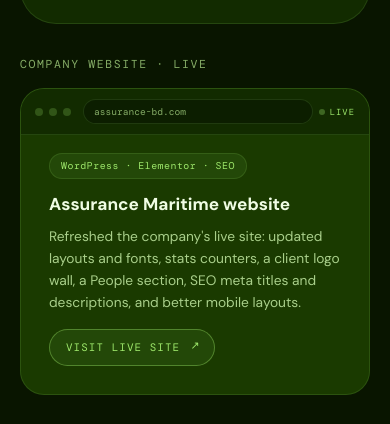
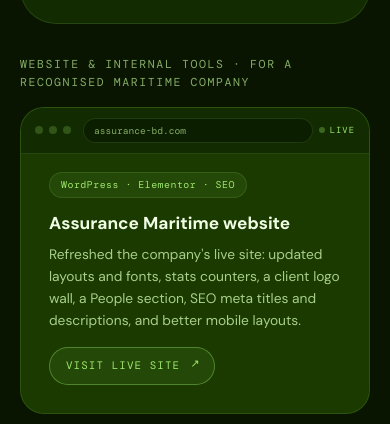
Before and after one commit to asifur-rahman-ai/portfolio, a plain HTML site: page index.html in a window 390 px wide. Shown: the part 2728-3152 px from the top of the page. Drawn offline with nearby package versions, Linux system fonts and the light colour scheme.

Commit message:
Update index.html

```diff
--- a/index.html
+++ b/index.html
@@ -120,7 +120,9 @@ h1 span{-webkit-text-stroke:2px var(--green);color:transparent}
 
 /* PROJECTS */
 .sub{font-family:'DM Mono',monospace;font-size:.72rem;letter-spacing:.14em;text-transform:uppercase;color:var(--muted);margin:32px 0 14px}
-.grid3{display:grid;grid-template-columns:repeat(3,1fr);gap:16px}
+/* ৩টা করে সমান মাপের কার্ড; শেষ সারিতে কম থাকলে সেগুলো মাঝখানে বসে (কার্ডের মাপ বদলায় না) */
+.grid3{display:flex;flex-wrap:wrap;justify-content:center;gap:16px}
+.grid3>*{flex:0 0 calc((100% - 32px)/3);min-width:0}
 .proj{display:flex;flex-direction:column;text-decoration:none;overflow:hidden;cursor:pointer}
 .proj h3{font-size:1.08rem;font-weight:700;color:var(--white);margin:12px 0 6px}
 .proj p{font-size:.86rem;color:var(--dim);flex:1}
@@ -361,7 +363,8 @@ footer{border-top:1px solid var(--line);padding:24px 28px;max-width:1180px;margi
 @media(max-width:1024px){
   .hero-grid{grid-template-columns:1fr 1fr}
   .cta{grid-column:1/3}
-  .grid3{grid-template-columns:1fr 1fr}
+  /* ট্যাবলেটে ২টা করে কার্ড; বিজোড় হলে শেষটা মাঝখানে */
+  .grid3>*{flex-basis:calc((100% - 16px)/2)}
   .gallery{--rh:190px}
   .p2p-row{grid-template-columns:repeat(3,1fr)}
 }
@@ -371,8 +374,10 @@ footer{border-top:1px solid var(--line);padding:24px 28px;max-width:1180px;margi
   .hamburger{display:flex}
   .wrap{padding:52px 20px}
   #hero{padding-top:56px}
-  .hero-grid,.featured,.grid3,.rows,.contact,.d-feat{grid-template-columns:1fr}
+  .hero-grid,.featured,.rows,.contact,.d-feat{grid-template-columns:1fr}
   .cta{grid-column:auto}
+  /* মোবাইলে ১টা করে কার্ড, পুরো প্রস্থে */
+  .grid3>*{flex-basis:100%}
   .photo{min-height:300px}
   /* মোবাইলে চার stat-এর বড় লেখা একসাথে একটু ছোট, যাতে "Agentic" বক্সে ধরে; চারটাই একই মাপ */
   .stat b{font-size:2.2rem}
@@ -512,18 +517,14 @@ footer{border-top:1px solid var(--line);padding:24px 28px;max-width:1180px;margi
     </div>
   </div>
 
-  <!-- কোম্পানির লাইভ ওয়েবসাইট (demo নয়): অন্য project কার্ডের মতোই; ব্রাউজার-বারে ঠিকানা স্ক্রিপ্ট নিজে বসায়।
-       শুধু যে কাজগুলো নিজে করা হয়েছে সেগুলোই লেখা -->
-  <div class="sub">Company website · live</div>
+  <!-- কোম্পানির ওয়েবসাইট + internal tools এক গ্রিডে (৬টি = ঠিক দুই সারি)।
+       প্রতিটি কার্ডের মাথায় ব্রাউজার-বার স্ক্রিপ্ট নিজে বসায় (href থেকে ঠিকানা নিয়ে) -->
+  <div class="sub">Website &amp; internal tools · for a recognised maritime company</div>
   <div class="grid3">
+    <!-- কোম্পানির লাইভ ওয়েবসাইট (demo নয়); শুধু যে কাজগুলো নিজে করা হয়েছে সেগুলোই লেখা -->
     <a class="card proj fade-up" href="https://assurance-bd.com/" target="_blank" rel="noopener">
       <span class="tag">WordPress · Elementor · SEO</span><h3>Assurance Maritime website</h3>
       <p>Refreshed the company's live site: updated layouts and fonts, stats counters, a client logo wall, a People section, SEO meta titles and descriptions, and better mobile layouts.</p><span class="go">Visit live site <span class="arr">↗</span></span></a>
-  </div>
-
-  <!-- প্রতিটি কার্ডের মাথায় ব্রাউজার-বার স্ক্রিপ্ট নিজে বসায় (href থেকে ঠিকানা নিয়ে) -->
-  <div class="sub">Internal tools · built for a recognised company</div>
-  <div class="grid3">
     <a class="card proj fade-up" href="https://asifur-rahman-ai.github.io/leave-system-demo/" target="_blank" rel="noopener">
       <span class="tag">Apps Script · Sheets</span><h3>Leave Management System</h3>
       <p>Leave requests with a manager approval panel and WhatsApp notifications.</p><span class="go">Open live demo <span class="arr">↗</span></span></a>
```
